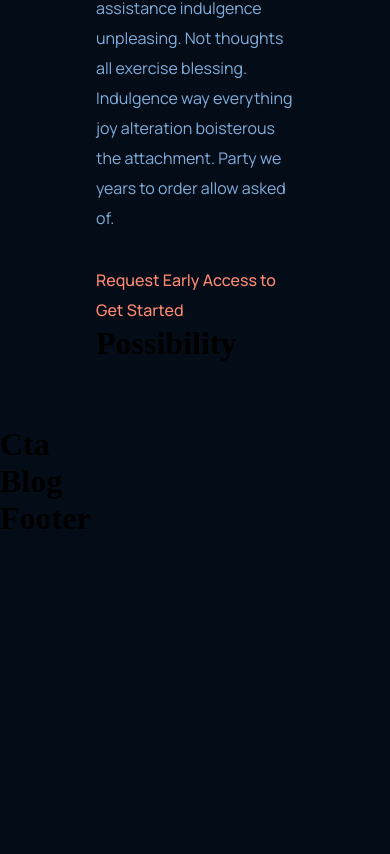
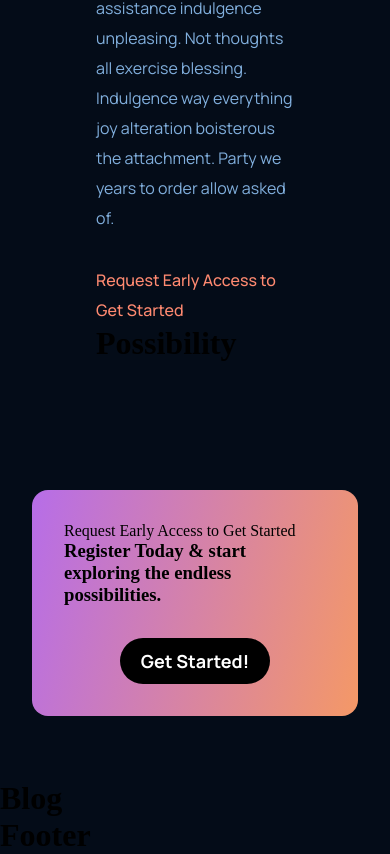
Before and after one commit to GlebVRNT/GPT3, a React (Create React App) app: page / in a window 390 px wide. Shown: the part 4148-5002 px from the top of the page. Before the commit the page ends 4685 px from the top, so only its background shows below. Built offline with nearby package versions, Linux system fonts and the light colour scheme.

Commit message:
Cta_commit&possibility_fixes

```diff
--- a/src/components/cta/Cta.jsx
+++ b/src/components/cta/Cta.jsx
@@ -3,8 +3,14 @@
 
 const Cta =() => {
     return (
-            <div>
-                <h1>Cta</h1>
+            <div className="gpt3__cta">
+                <div className="gpt3__cta-contant">
+                    <p>Request Early Access to Get Started</p>
+                    <h3>Register Today & start exploring the endless possibilities.</h3>
+                </div>
+                <div className="gpt3__cta-btn">
+                    <button type="button">Get Started!</button>
+                </div>
             </div>
             )
 }
--- a/src/components/cta/cta.css
+++ b/src/components/cta/cta.css
@@ -0,0 +1,76 @@
+.gpt3__cta {
+    display: flex;
+    justify-content: space-between;
+    align-items: center;
+    flex-direction: row;
+
+    padding: 2rem;
+    margin: 4rem;
+    border-radius: 1rem;
+    background: var(--gradient-bar);
+}
+
+.gpt3__cta-content p {
+    font-family: var(--font-family);
+
+    font-weight: 500;
+    font-size: 12px;
+    line-height: 30px;
+    color: #71E5FF;
+}
+
+.gpt3__cta-content h3 {
+    font-family: var(--font-family);
+    font-weight: 800;
+    font-size: 24px;
+    line-height: 45px;
+    color: #71E5FF;
+}
+
+.gpt3__cta-btn {
+    display: flex;
+    justify-content: center;
+    align-items: center;
+    margin-left: 2rem;
+}
+
+.gpt3__cta-btn button {
+    background: #000000;
+    color: #FFFFFF;
+    border-radius: 40px;
+    font-family: var(--font-family);
+    font-weight: bold;
+    font-size: 18px;
+    line-height: 30px;
+    padding: 0.5rem 1rem;
+    border: none;
+    outline: none;
+    cursor: pointer;
+    min-width: 150px;
+}
+
+@media screen and (max-width: 650px) {
+    .gpt3__cta {
+        flex-direction: column;
+    }
+
+.gpt3__cta-btn {
+        margin: 2rem 0 0 ;
+    }
+}
+
+@media screen and (max-width: 550px) {
+    .gpt3__cta {
+        margin: 4rem 2rem;
+    }
+
+.gpt3__cta-content h3 {
+        font-size: 18px;
+        line-height: 32px;
+    }
+
+.gpt3__cta-btn {
+        font-size: 14px;
+        line-height: 28px;
+    }
+}
--- a/src/containers/possibility/possibility.css
+++ b/src/containers/possibility/possibility.css
@@ -75,3 +75,10 @@
         margin-top: 2rem;
     }
 }
+
+@media screen and (max-width: 700px) {
+    .gpt3__possibility-image img {
+        width: 100%;
+        height: 100%;
+    }
+}
```
